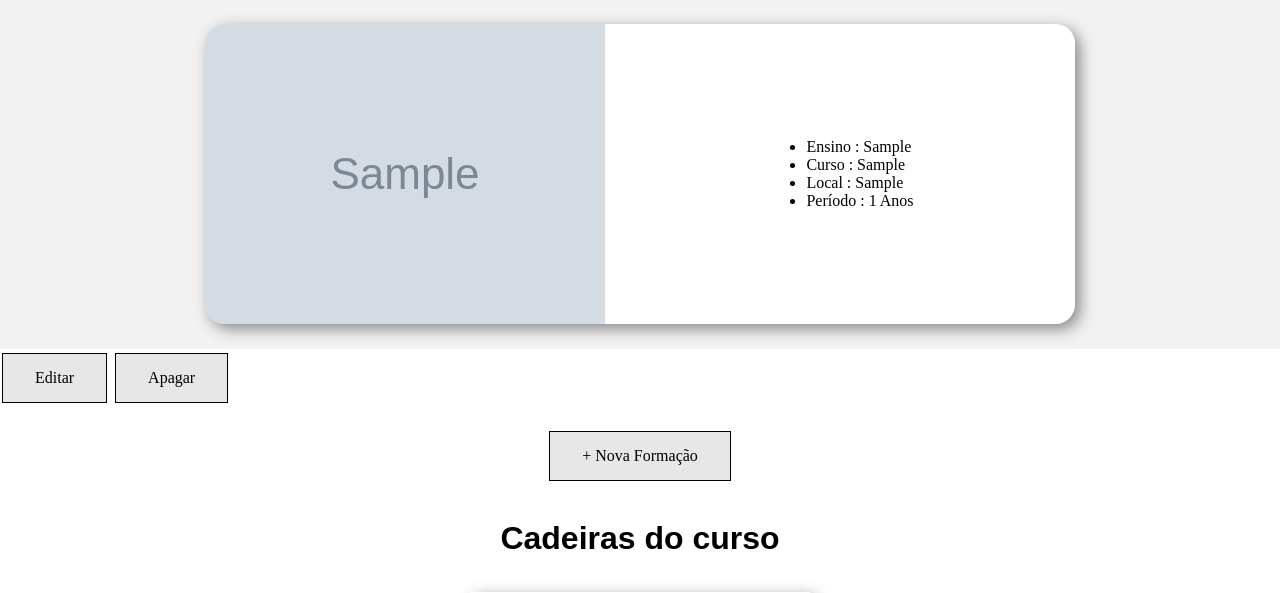
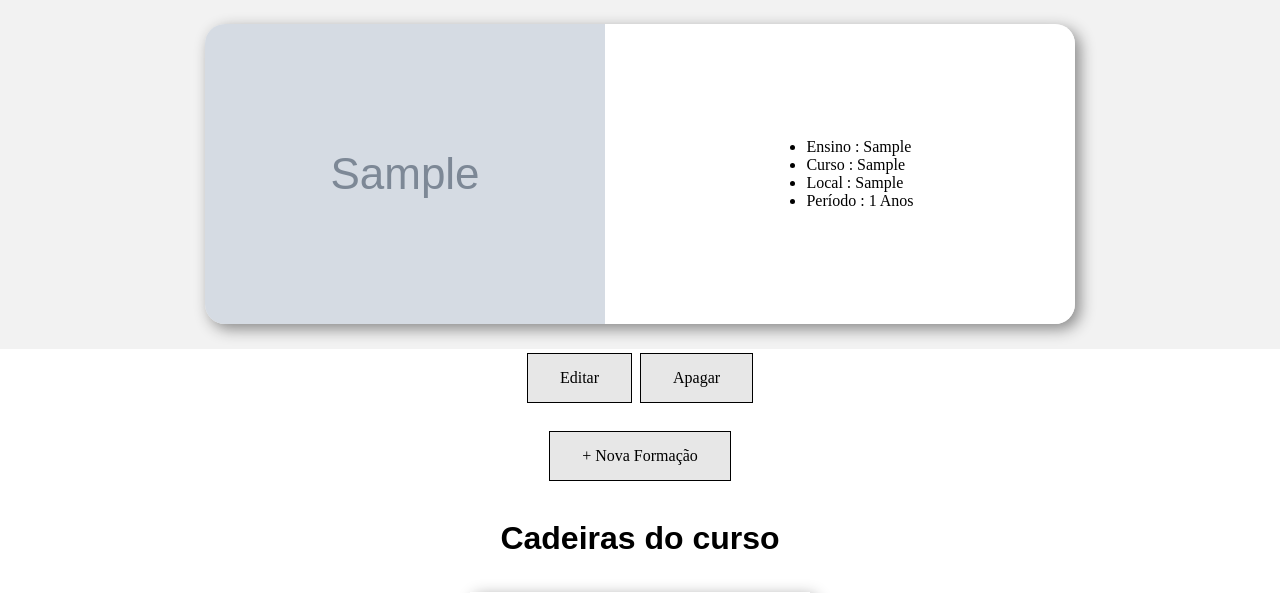
Before and after one commit to DrAlexWild/goncalo_portfolio, a Django app: page /sobre in a window 1280 px wide. Shown: the part 1672-2265 px from the top of the page. Run offline with Django 4.2, Linux system fonts and the light colour scheme; a user stored in the database is signed in; tables that the repository leaves empty hold one stand-in row (values such as "Sample post"); grey boxes marked "Sample" are stand-in pictures; parts of the project's set-up code (start-up, migrations or seed data) failed here and were passed over; some web fonts are replaced.

Commit message:
Form_Formacao_04

```diff
--- a/portfolio/static/portfolio/css/estilos.css
+++ b/portfolio/static/portfolio/css/estilos.css
@@ -37,6 +37,10 @@ nav a {
 
 .mapa{
 color: black;
+}
+
+.formabut {
+text-align: center;
 }
 
 .subnav {
--- a/portfolio/templates/portfolio/sobre.html
+++ b/portfolio/templates/portfolio/sobre.html
@@ -42,7 +42,7 @@
             </div>
             </div>
         </div>
-<div>
+<div class="formabut">
             {% if request.user.is_authenticated %}
             <a href="{% url 'portfolio:formacao_edita' Formacao.id %}" class="botao">Editar</a>
             <a href="{% url 'portfolio:formacao_apaga' Formacao.id %}" class="botao">Apagar</a>
```
